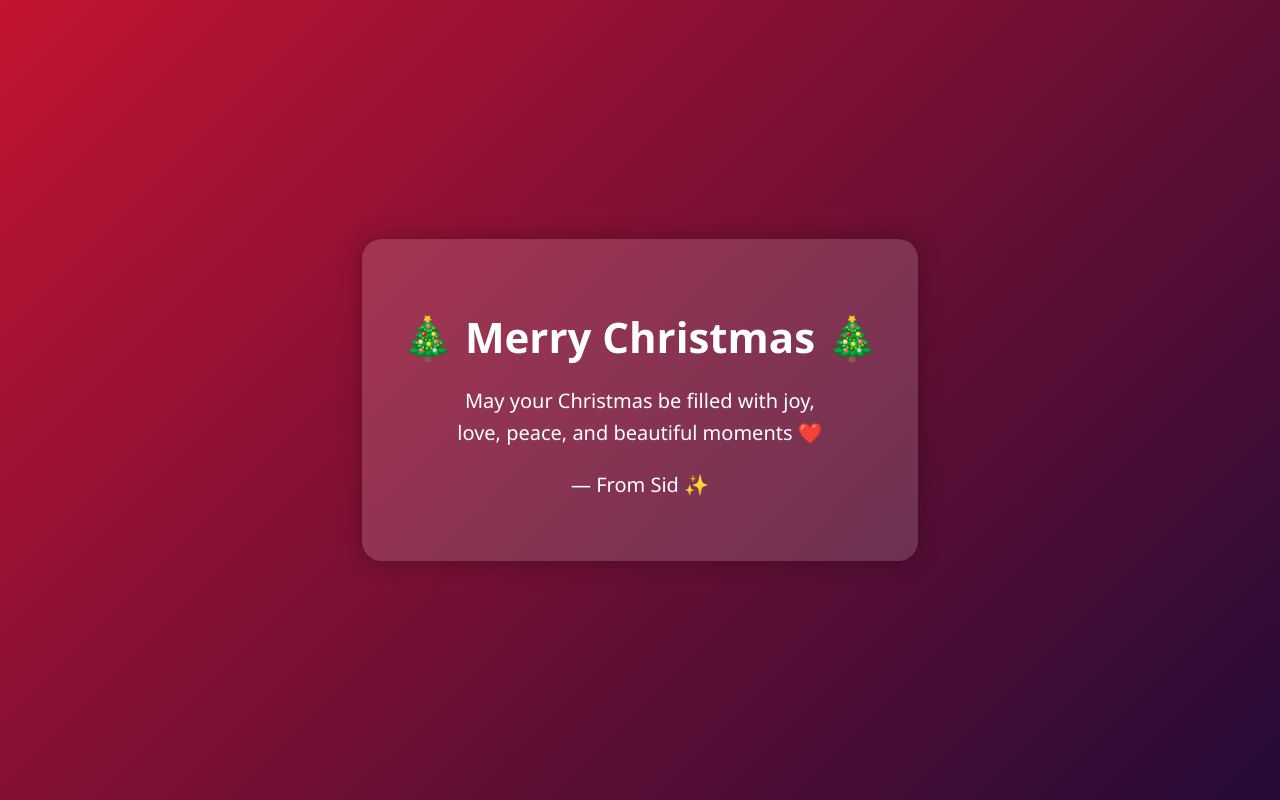
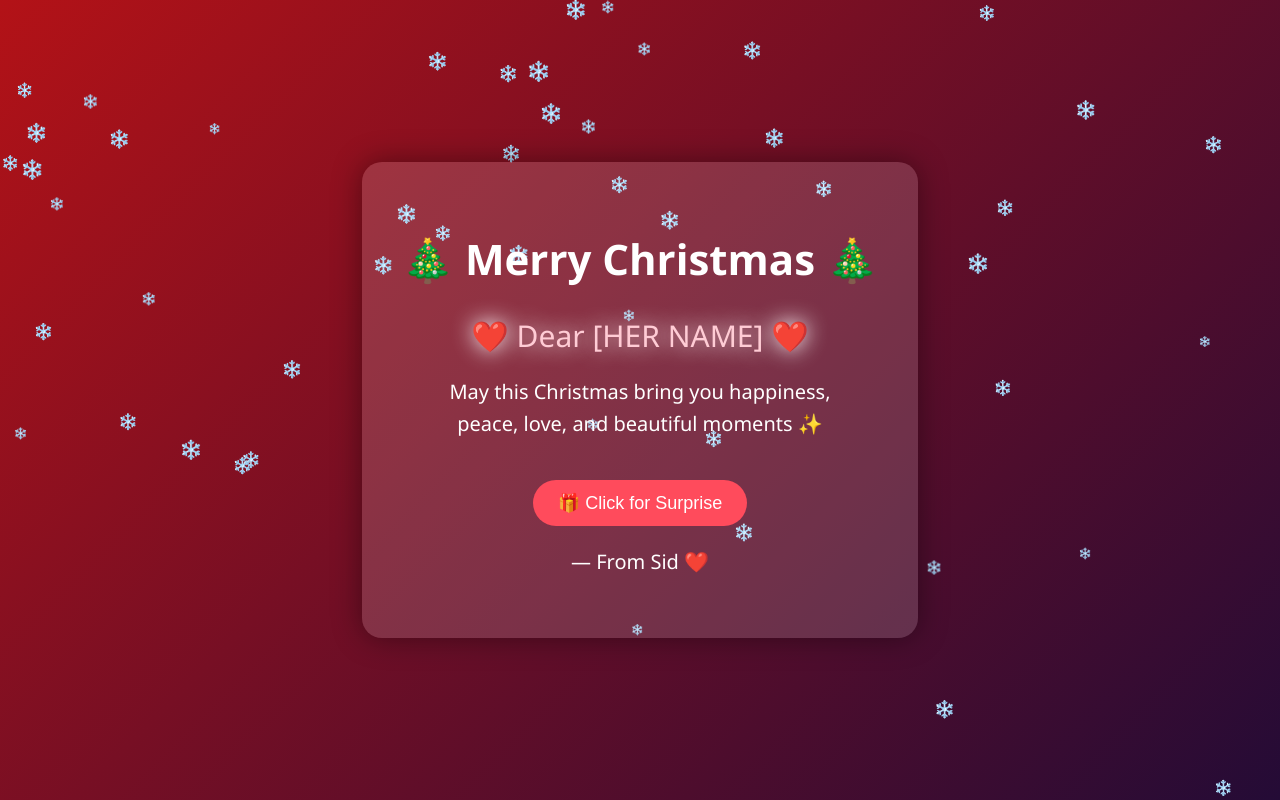
Before and after one commit to sidharth0404/christmas-wish, a plain HTML site: page index.html in a window 1280 px wide. Drawn offline with Linux system fonts and the light colour scheme.

Commit message:
Update index.html

```diff
--- a/index.html
+++ b/index.html
@@ -3,43 +3,125 @@
 <head>
 <meta charset="UTF-8">
 <title>Merry Christmas 🎄</title>
+
 <style>
 body {
     margin: 0;
     height: 100vh;
-            background: linear-gradient(135deg, #c31432, #240b36);
+    background: linear-gradient(135deg, #b31217, #240b36);
+    overflow: hidden;
+    font-family: 'Segoe UI', sans-serif;
     display: flex;
     justify-content: center;
     align-items: center;
-            font-family: 'Segoe UI', sans-serif;
     color: white;
-            text-align: center;
 }
+
 .card {
-            background: rgba(255, 255, 255, 0.15);
+    background: rgba(255,255,255,0.15);
     padding: 40px;
     border-radius: 20px;
-            box-shadow: 0 0 25px rgba(0,0,0,0.3);
+    text-align: center;
     max-width: 500px;
+    box-shadow: 0 0 30px rgba(0,0,0,0.4);
+    z-index: 10;
 }
+
 h1 {
     font-size: 42px;
-            margin-bottom: 20px;
 }
+
+.name {
+    font-size: 30px;
+    color: #ffccd5;
+    animation: glow 2s infinite alternate;
+}
+
+@keyframes glow {
+    from { text-shadow: 0 0 10px #ffccd5; }
+    to { text-shadow: 0 0 25px #ffffff; }
+}
+
 p {
     font-size: 20px;
     line-height: 1.6;
 }
+
+button {
+    margin-top: 20px;
+    padding: 12px 25px;
+    font-size: 18px;
+    border: none;
+    border-radius: 30px;
+    cursor: pointer;
+    background: #ff4b5c;
+    color: white;
+}
+
+#surprise {
+    display: none;
+    margin-top: 20px;
+    font-size: 20px;
+    color: #ffe6ea;
+}
+
+/* Snow */
+.snow {
+    position: absolute;
+    top: -10px;
+    color: white;
+    font-size: 1em;
+    animation: fall linear infinite;
+}
+
+@keyframes fall {
+    to { transform: translateY(110vh); }
+}
 </style>
 </head>
+
 <body>
+
+<!-- 🎶 Background Music -->
+<audio autoplay loop>
+  <source src="https://cdn.pixabay.com/audio/2022/12/05/audio_5c3c1c3d1f.mp3" type="audio/mpeg">
+</audio>
+
 <div class="card">
     <h1>🎄 Merry Christmas 🎄</h1>
+    <div class="name">❤️ Dear [HER NAME] ❤️</div>
+
     <p>
-            May your Christmas be filled with joy,<br>
-            love, peace, and beautiful moments ❤️
+        May this Christmas bring you happiness,<br>
+        peace, love, and beautiful moments ✨
     </p>
-        <p>— From Sid ✨</p>
+
+    <button onclick="showSurprise()">🎁 Click for Surprise</button>
+
+    <div id="surprise">
+        You make every moment brighter 💖<br>
+        I’m really grateful to have you 🎄✨
     </div>
+
+    <p style="margin-top:20px;">— From Sid ❤️</p>
+</div>
+
+<script>
+function showSurprise() {
+    document.getElementById("surprise").style.display = "block";
+}
+
+// Snow generator
+for (let i = 0; i < 50; i++) {
+    let snow = document.createElement("div");
+    snow.className = "snow";
+    snow.innerHTML = "❄️";
+    snow.style.left = Math.random() * 100 + "vw";
+    snow.style.animationDuration = (Math.random() * 3 + 2) + "s";
+    snow.style.fontSize = (Math.random() * 10 + 10) + "px";
+    document.body.appendChild(snow);
+}
+</script>
+
 </body>
 </html>
```
Lines whose indentation alone changed are shown as unchanged.
